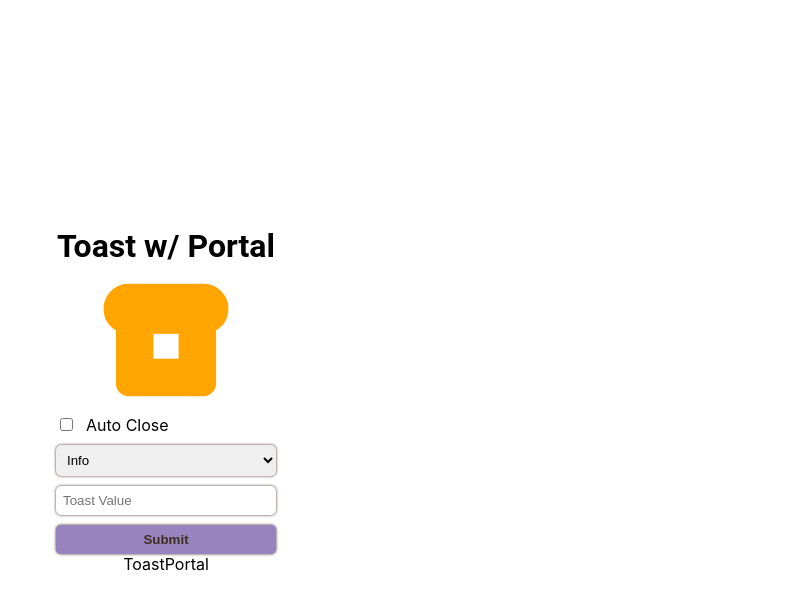
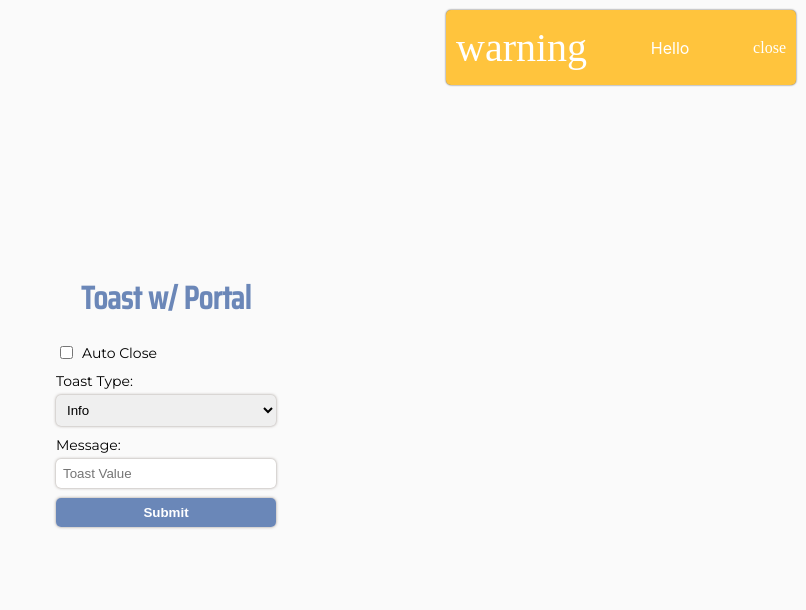
Before and after one commit to Tkalex32/toast-01_ts, a React (Create React App) app: page / in a window 1280 px wide. Shown: the top 610 px of the page, without its empty margins (474-1280 px from the left). Built offline with nearby package versions, Linux system fonts and the light colour scheme.

Commit message:
feat: add Toast comp
non final version

```diff
--- a/public/index.html
+++ b/public/index.html
@@ -11,8 +11,8 @@
     />
     <link rel="manifest" href="%PUBLIC_URL%/manifest.json" />
     <link
-      href="https://fonts.googleapis.com/icon?family=Material+Icons"
       rel="stylesheet"
+      href="https://fonts.sandbox.google.com/css2?family=Material+Symbols+Outlined:opsz,wght,FILL,GRAD@20..48,100..700,0..1,-50..200"
     />
     <title>React App</title>
   </head>
--- a/src/components/App/App.tsx
+++ b/src/components/App/App.tsx
@@ -16,7 +16,6 @@ export const App: FC = () => {
     <div className={styles.main}>
       <h1>Toast w/ Portal</h1>
       <div className={styles.content}>
-        <span className={styles.toast}>breakfast_dining</span>
         <form
           onSubmit={e => {
             e.preventDefault();
@@ -26,24 +25,36 @@ export const App: FC = () => {
             <input
               type="checkbox"
               //value={autoClose}
+              id="autoClose"
               onChange={e => setAutoClose(e.target.checked)}
             />
-            <label>Auto Close</label>
+            <label htmlFor="autoClose">Auto Close</label>
           </div>
 
-          <select value={mode} onChange={e => setMode(e.target.value)}>
+          <div className={styles.formGroup}>
+            <label htmlFor="typeSelect">Toast Type:</label>
+            <select
+              value={mode}
+              id="typeSelect"
+              onChange={e => setMode(e.target.value)}
+            >
               <option value="info">Info</option>
               <option value="success">Success</option>
               <option value="warning">Warning</option>
               <option value="error">Error</option>
             </select>
+          </div>
 
+          <div className={styles.formGroup}>
+            <label htmlFor="toastText">Message:</label>
             <input
               type="text"
               value={text}
               placeholder="Toast Value"
+              id="toastText"
               onChange={e => setText(e.target.value)}
             />
+          </div>
 
           <button>Submit</button>
         </form>
--- a/src/components/App/styles.module.css
+++ b/src/components/App/styles.module.css
@@ -7,31 +7,15 @@
   align-items: center;
   flex-direction: column;
   justify-content: center;
+  font-family: 'Montserrat', sans-serif;
+  background-color: #fafafa;
 }
 
 .main h1 {
   margin-top: 0px;
-  margin-bottom: 0px;
-  font-family: 'Roboto', sans-serif;
-}
-
-.toast {
-  font-family: 'Material Icons';
-  font-weight: normal;
-  font-style: normal;
-  font-size: 150px;
-  display: inline-block;
-  line-height: 1;
-  text-transform: none;
-  letter-spacing: normal;
-  word-wrap: normal;
-  white-space: nowrap;
-  direction: ltr;
-  -webkit-font-smoothing: antialiased;
-  text-rendering: optimizeLegibility;
-  -moz-osx-font-smoothing: grayscale;
-  font-feature-settings: 'liga';
-  color: orange;
+  margin-bottom: 20px;
+  font-family: 'Saira Condensed', sans-serif;
+  color: #4569a7ca;
 }
 
 .content {
@@ -42,9 +26,20 @@
 }
 
 .content form {
-  gap: 10px;
   display: flex;
   flex-direction: column;
+}
+
+.content form .formGroup {
+  display: flex;
+  flex-direction: column;
+  justify-content: center;
+  margin-top: 10px;
+}
+
+.content form .formGroup label {
+  margin-bottom: 5px;
+  font-family: 'Montserrat', sans-serif;
 }
 
 .content form input[type='text'],
@@ -55,24 +50,29 @@
   outline: none;
   border-radius: 5px;
   box-sizing: border-box;
-  box-shadow: 0px 0px 3px #402d21;
+  box-shadow: 0px 0px 3px #402d2181;
 }
 
 .content form button {
+  font-weight: 600;
   padding: 7px;
   width: 220px;
   border: none;
   outline: none;
   cursor: pointer;
-  color: #402d21;
-  font-weight: bold;
+  color: #fff;
   border-radius: 5px;
-  background-color: #9783bd;
-  box-shadow: 0px 0px 3px #402d21;
+  background-color: #4569a7ca;
+  box-shadow: 0px 0px 3px #402d2181;
+  margin-top: 10px;
+}
+
+.content form label {
+  font-size: 14px;
 }
 
 .autoClose {
-  gap: 10px;
+  gap: 6px;
   display: flex;
   align-items: center;
 }
--- /dev/null
+++ b/src/components/Toast/Toast.tsx
@@ -0,0 +1,29 @@
+import { FC } from 'react';
+import styles from './styles.module.css';
+
+interface ToastProps {
+  mode: string;
+  onClose: () => void;
+  message: string;
+}
+
+export const Toast: FC<ToastProps> = ({ mode, onClose, message }) => {
+  const classes: string = [styles.toast, styles[mode]].join(' ');
+  const icon: string =
+    mode === 'error'
+      ? 'dangerous'
+      : mode === 'success'
+      ? 'check_circle'
+      : mode;
+
+  return (
+    <div className={classes} onClick={onClose}>
+      <div className={styles.wrapper}>
+        <span className={styles.icon}>{icon}</span>
+        <div className={styles.toastContent}>{message}</div>
+        <span className={styles.close}>close</span>
+      </div>
+      {/* <div className={styles.progress}></div> */}
+    </div>
+  );
+};
--- /dev/null
+++ b/src/components/Toast/index.ts
@@ -0,0 +1 @@
+export * from './Toast';
--- /dev/null
+++ b/src/components/Toast/styles.module.css
@@ -0,0 +1,95 @@
+.toast {
+  width: 350px;
+  display: flex;
+  flex-direction: column;
+  min-height: 75px;
+  position: relative;
+  align-items: center;
+  justify-content: center;
+
+  opacity: 1;
+  padding: 15px 10px;
+  color: white;
+  cursor: pointer;
+  border-radius: 5px;
+  box-sizing: border-box;
+  box-shadow: 0px 0px 2px rgb(69, 69, 69);
+
+  transition: 0.2s;
+  animation: fadeIn 0.75s;
+}
+
+.toast:hover {
+  transition: 0.2s;
+  transform: scale(0.98);
+  box-shadow: 0px 0px 3px gray;
+}
+
+.wrapper {
+  display: flex;
+  align-items: center;
+  justify-content: space-between;
+  width: 100%;
+}
+
+.close,
+.icon {
+  font-family: 'Material Symbols Outlined';
+  font-weight: 500;
+  font-style: normal;
+  font-size: 40px;
+  line-height: 1;
+  letter-spacing: normal;
+  text-transform: none;
+  display: inline-block;
+  white-space: nowrap;
+  word-wrap: normal;
+  direction: ltr;
+  font-feature-settings: 'liga';
+  -webkit-font-feature-settings: 'liga';
+  -webkit-font-smoothing: antialiased;
+}
+
+.close {
+  font-size: 16px;
+}
+
+span {
+  font-weight: 500;
+  font-style: normal;
+}
+
+.success {
+  background-color: #06d6a0;
+}
+
+.warning {
+  background-color: #ffc43d;
+}
+
+.error {
+  background-color: #ef476f;
+}
+
+.info {
+  background-color: #1b9aaa;
+}
+
+.progress {
+  width: 100%;
+  height: 5px;
+  border-radius: 5px;
+  background-color: #ebebeb;
+  position: absolute;
+  overflow: hidden;
+  bottom: 0;
+}
+
+@keyframes fadeIn {
+  from {
+    opacity: 0;
+  }
+  to {
+    opacity: 1;
+  }
+}
--- a/src/components/ToastPortal/ToastPortal.tsx
+++ b/src/components/ToastPortal/ToastPortal.tsx
@@ -1,25 +1,29 @@
-import { FC, useEffect, useState } from 'react';
-import { uuid } from 'shared';
+import { FC, useState } from 'react';
+import { useToastPortal } from 'hooks';
 import styles from './styles.module.css';
+import { createPortal } from 'react-dom';
+import { Toast } from 'components';
 
 export const ToastPortal: FC = () => {
-  const [loaded, setLoaded] = useState<boolean>(false);
-  const [portalId] = useState<string>(`toast-portal-${uuid()}`);
+  const [toasts, setToasts] = useState([
+    { id: 1, message: 'Hello', mode: 'warning' },
+  ]);
+  const { loaded, portalId } = useToastPortal();
 
-  useEffect((): (() => void) => {
-    const div: HTMLDivElement = document.createElement('div');
-    div.id = portalId;
-    div.setAttribute('style', 'position: fixed; top: 10px; right: 10px;');
-    document.getElementsByTagName('body')[0].prepend(div);
-    //document.body.prepend(div);
-
-    setLoaded(true);
-
-    return () => {
-      document.getElementsByTagName('body')[0].removeChild(div);
-      //document.getElementById(portalId)?.remove();
-    };
-  }, [portalId]);
-
-  return <>ToastPortal</>;
+  return loaded
+    ? createPortal(
+        <div className={styles.toastContainer}>
+          {toasts.map(toast => (
+            <div key={toast.id}>
+              <Toast
+                mode={toast.mode}
+                message={toast.message}
+                onClose={() => {}}
+              />
+            </div>
+          ))}
+        </div>,
+        document.getElementById(portalId) as HTMLElement,
+      )
+    : null;
 };
--- a/src/components/index.ts
+++ b/src/components/index.ts
@@ -1,2 +1,3 @@
 export * from './App';
 export * from './ToastPortal';
+export * from './Toast';
--- /dev/null
+++ b/src/hooks/index.ts
@@ -0,0 +1 @@
+export * from './useToastPortal';
--- /dev/null
+++ b/src/hooks/useToastPortal.ts
@@ -0,0 +1,22 @@
+import { useEffect, useState } from 'react';
+import { uuid } from 'shared';
+
+export const useToastPortal = () => {
+  const [loaded, setLoaded] = useState<boolean>(false);
+  const [portalId] = useState<string>(`toast-portal-${uuid()}`);
+
+  useEffect((): (() => void) => {
+    const div: HTMLDivElement = document.createElement('div');
+    div.id = portalId;
+    div.setAttribute('style', 'position: fixed; top: 10px; right: 10px;');
+    document.getElementsByTagName('body')[0].prepend(div);
+
+    setLoaded(true);
+
+    return () => {
+      document.getElementsByTagName('body')[0].removeChild(div);
+    };
+  }, [portalId]);
+
+  return { loaded, portalId };
+};
```
Lines whose indentation alone changed are shown as unchanged.
